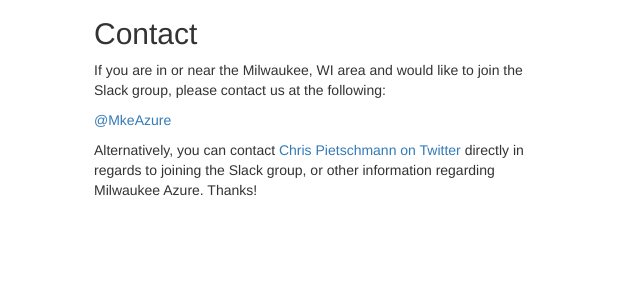
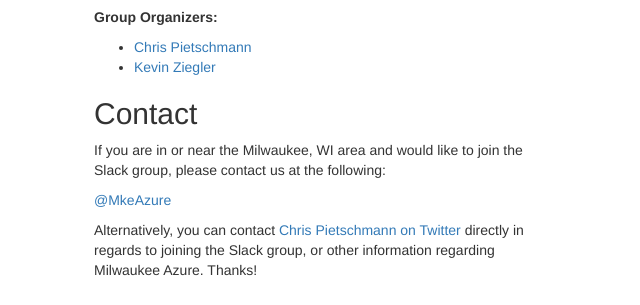
Before and after one commit to MkeAzure/website, a plain HTML site: page index.htm in a window 1280 px wide. Shown: the part 970-1275 px from the top of the page, without its empty margins (331-971 px from the left). Before the commit the page ends 1195 px from the top, so only its background shows below. Drawn offline with nearby package versions, Linux system fonts and the light colour scheme.

Commit message:
added organizers section

```diff
--- a/index.htm
+++ b/index.htm
@@ -56,6 +56,13 @@
         <h2 id="about">About</h2>
         <p>Milwaukee Azure is a user group of IT people from the Milwaukee, WI area that have gotten together in a common interest surrounding the Microsoft Azure cloud platform. The group was started in May 2016 when <a href="http://pietschsoft.com" target="_blank">Chris Pietschmann</a> started the <a href="http://mkeazure.slack.com" target="_blank">Milwaukee Azure Slack Group</a> in an effort to get the conversations started.</p>
         <p><a style="float:right" href="https://github.com/MkeAzure"><img style="width: 2em;" src="images/github-logo.png" alt="MkeAzure on Github" target="_blank"/></a>The Milwaukee Azure website hosted at <a href="http://MkeAzure.com">MkeAzure.com</a> is hosted as an <a href="https://github.com/MkeAzure/website" target="_blank">Open Source project on Github</a> utilizing Github Pages. This not only provides a free way to host the website, but also an extremely convenient and open method of the Milwaukee Azure community to manage the website as a whole.</p>
+        <p>
+            <strong>Group Organizers:</strong>
+            <ul>
+                <li><a href="http://BuildAzure.com" target="_blank">Chris Pietschmann</a></li>
+                <li><a href="https://www.linkedin.com/in/kevinmziegler" target="_blank">Kevin Ziegler</a></li>
+            </ul>
+        </p>
 
         <h2 id="contact">Contact</h2>
         <p>If you are in or near the Milwaukee, WI area and would like to join the Slack group, please contact us at the following:</p>
```
